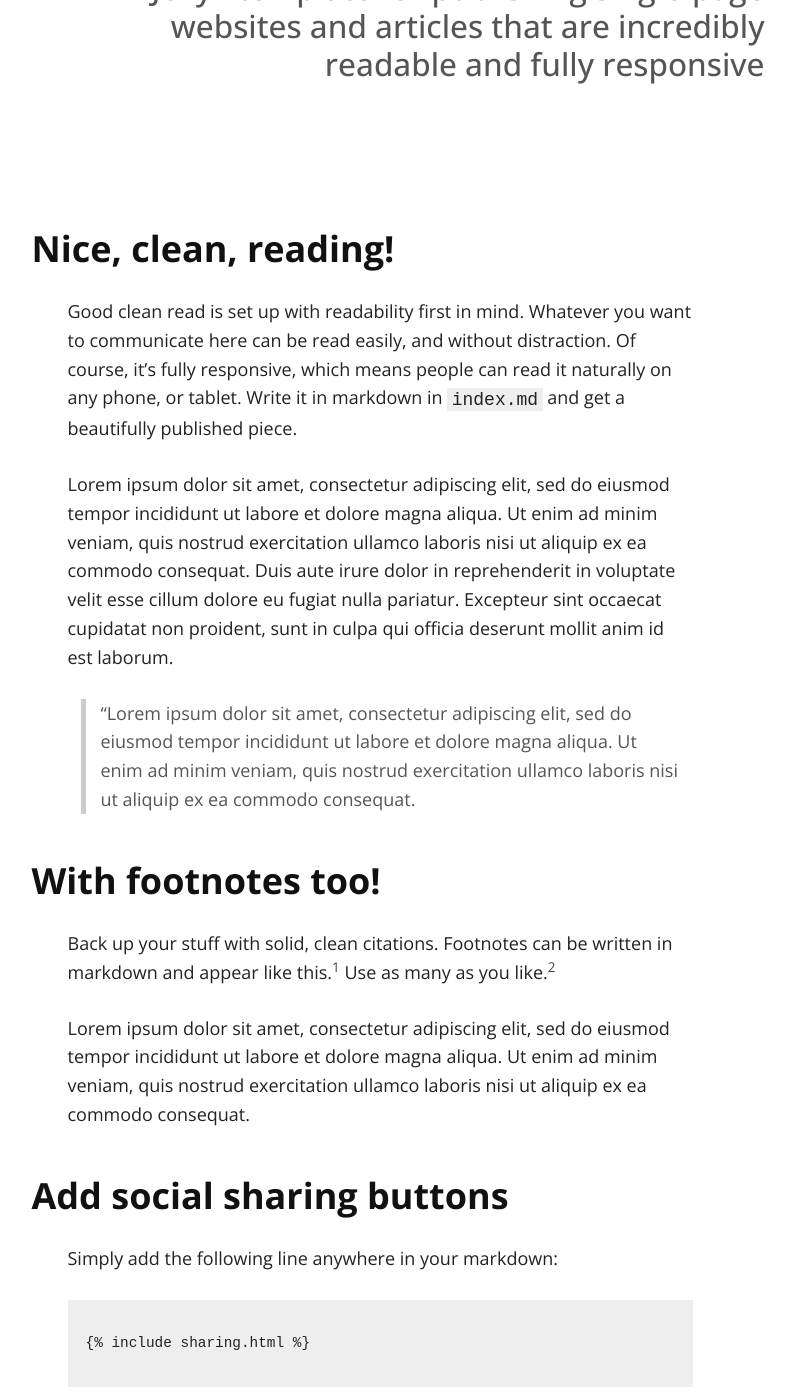
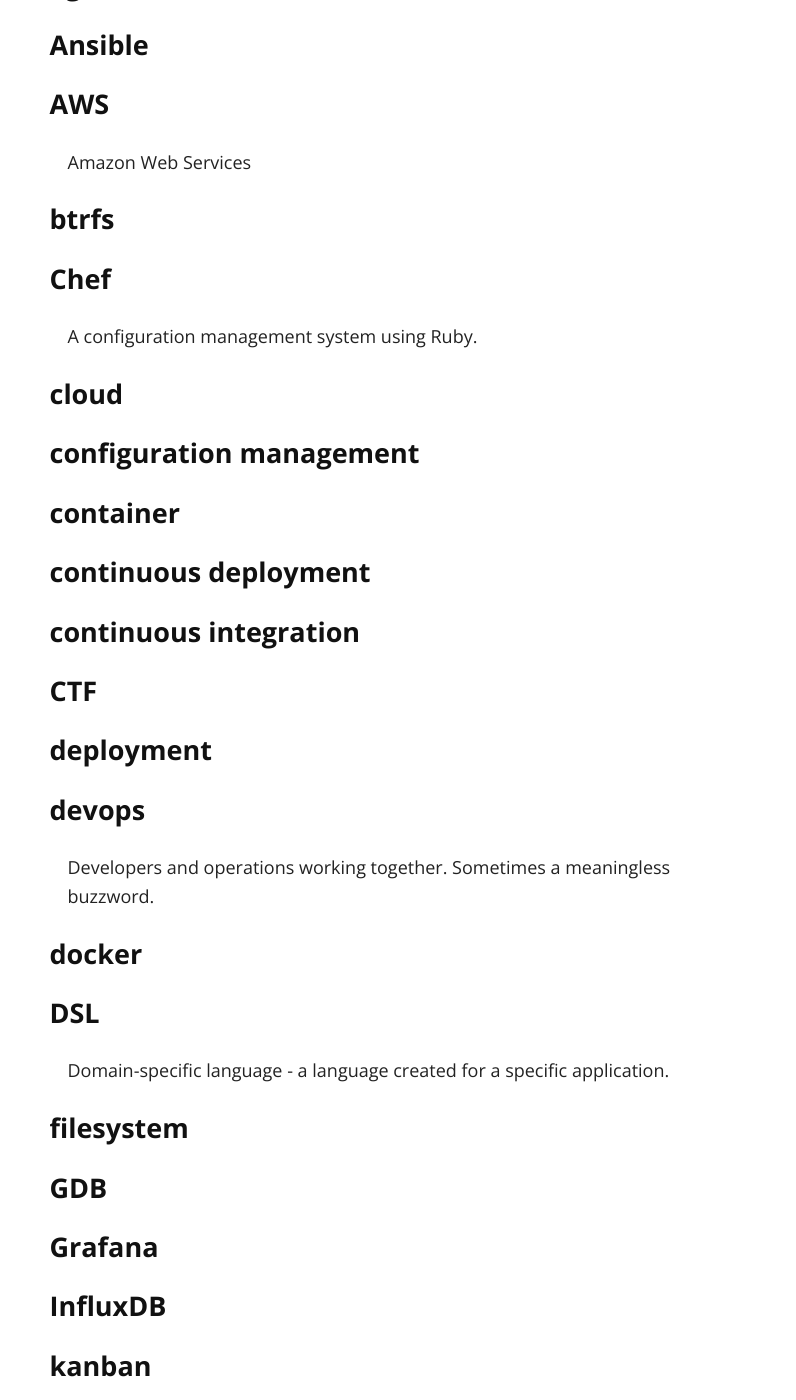
Before and after one commit to necrobuffalo/ops-glossary, a Jekyll site: the page built from index.md, in a window 1280 px wide and 1400 px high, scrolled down 387 px. Shown: the whole window, without its empty margins (260-1056 px from the left). Built offline with Jekyll 4.4.1, drawn with Linux system fonts in a browser that asks for light colours; nearby versions of some CDN libraries; some of the changed text lies outside the part shown.

Commit message:
Add original content

```diff
--- a/_config.yml
+++ b/_config.yml
@@ -1,7 +1,7 @@
 # Site settings
-title: Good Clean Read
-tag_text: Good Clean Read
-description: A responsive template for publishing single-page websites, articles that are easy on the eyes
+title: ops-glossary
+tag_text: ops-glossary
+description: A glossary of ops terms and acronyms.
 url: "http://127.0.0.1:4000"
 baseurl: ""
 
--- a/index.md
+++ b/index.md
@@ -1,68 +1,85 @@
 ---
 layout: default
 ---
+#### agile
 
-## A Jekyll template for publishing single-page websites and articles that are incredibly readable and fully responsive
+#### Ansible
 
-### Nice, clean, reading!
+#### AWS
+Amazon Web Services
 
-Good clean read is set up with readability first in mind. Whatever you want to communicate here can be read easily, and without distraction. Of course, it's fully responsive, which means people can read it naturally on any phone, or tablet. Write it in markdown in <code>index.md</code> and get a beautifully published piece.
+#### btrfs
 
-Lorem ipsum dolor sit amet, consectetur adipiscing elit, sed do eiusmod tempor incididunt ut labore et dolore magna aliqua. Ut enim ad minim veniam, quis nostrud exercitation ullamco laboris nisi ut aliquip ex ea commodo consequat. Duis aute irure dolor in reprehenderit in voluptate velit esse cillum dolore eu fugiat nulla pariatur. Excepteur sint occaecat cupidatat non proident, sunt in culpa qui officia deserunt mollit anim id est laborum.
+#### Chef
+A configuration management system using Ruby.
 
-> "Lorem ipsum dolor sit amet, consectetur adipiscing elit, sed do eiusmod tempor incididunt ut labore et dolore magna aliqua. Ut enim ad minim veniam, quis nostrud exercitation ullamco laboris nisi ut aliquip ex ea commodo consequat.
+#### cloud
 
-### With footnotes too!
+#### configuration management
 
-Back up your stuff with solid, clean citations. Footnotes can be written in markdown and appear like this.[^1] Use as many as you like.[^2]
+#### container
 
-Lorem ipsum dolor sit amet, consectetur adipiscing elit, sed do eiusmod tempor incididunt ut labore et dolore magna aliqua. Ut enim ad minim veniam, quis nostrud exercitation ullamco laboris nisi ut aliquip ex ea commodo consequat.
+#### continuous deployment
 
-### Add social sharing buttons
+#### continuous integration
 
-Simply add the following line anywhere in your markdown:
+#### CTF
 
-<pre><code>{% raw  %}
-{% include sharing.html %}
-{% endraw %}
-</code></pre>
+#### deployment
 
-and get a nice responsive sharing ribbon.
+#### devops
+Developers and operations working together. Sometimes a meaningless buzzword.
 
-{% include sharing.html %}
+#### docker
 
-Add this at the bottom, or the top, or between every other paragraph if you're desprate for social validation.
+#### DSL
+Domain-specific language - a language created for a specific application.
 
-Just remember to customize the buttons to fit your url in the `_includes/sharing.html` file. These buttons are made available and customizable by the good folks at kni-labs. See the documentation at [https://github.com/kni-labs/rrssb](https://github.com/kni-labs/rrssb) for more information.
+#### filesystem
 
-### Font awesome is also included
+#### GDB
 
-<i class="fa fa-quote-left fa-3x fa-pull-left fa-border"></i> Now you can use all the cool icons you want! [Font Awesome](http://fontawesome.io) is indeed awesome. But wait, you don't need this sweetness and you don't want that little bit of load time from the font awesome css? No problem, just disable it in the `config.yml` file, and it won't be loaded.
+#### Grafana
 
-<ul class="fa-ul">
-  <li><i class="fa-li fa fa-check-square"></i>you can make lists...</li>
-  <li><i class="fa-li fa fa-check-square-o"></i>with cool icons like this,</li>
-  <li><i class="fa-li fa fa-spinner fa-spin"></i>even ones that move!</li>
-</ul>
+#### InfluxDB
 
-If you need them, you can stick any of the [605 icons](http://fontawesome.io/icons/) anywhere, with any size you like. ([See documentation](http://fontawesome.io/examples/))
+#### kanban
 
-<i class="fa fa-building"></i>&nbsp;&nbsp;<i class="fa fa-bus fa-lg"></i>&nbsp;&nbsp;<i class="fa fa-cube fa-2x"></i>&nbsp;&nbsp;<i class="fa fa-paper-plane fa-3x"></i>&nbsp;&nbsp;<i class="fa fa-camera-retro fa-4x">
+#### kerberos
 
-### Add images to make your point
+#### kernel
 
-Images play nicely with this template as well. Add diagrams or charts to make your point, and the template will fit them in appropriately.
+#### kibana
 
-<img src="images/hello.svg" alt="sample image">
+#### logstash
 
-Lorem ipsum dolor sit amet, consectetur adipiscing elit, sed do eiusmod tempor incididunt ut labore et dolore magna aliqua. Ut enim ad minim veniam, quis nostrud exercitation ullamco laboris nisi ut aliquip ex ea commodo consequat. Duis aute irure dolor in reprehenderit in voluptate velit esse cillum dolore eu fugiat nulla pariatur. Excepteur sint occaecat cupidatat non proident, sunt in culpa qui officia deserunt mollit anim id est laborum.
+#### OpenStack
 
-Thanks to [Shu Uesengi](https://github.com/chibicode) for inspiring and providing the base for this template with his excellent work, [solo](https://github.com/chibicode).
+#### orchestration
 
-<hr>
+#### POSIX
 
-##### Footnotes:
+#### provisioning
 
-[^1]: This is a footnote. Click to return.
+#### Puppet
+A configuration management system that uses its own DSL. Extendable using modules written in Ruby.
 
-[^2]: Here is another.
+#### Saltstack
+
+#### scrum
+
+#### SRE
+Site Reliability Engineering
+
+#### strace
+
+#### time-series database
+A database which stores values over time. InfluxDB is an example.
+
+#### truss
+
+#### userland
+
+#### valgrind
+
+#### version control
```
